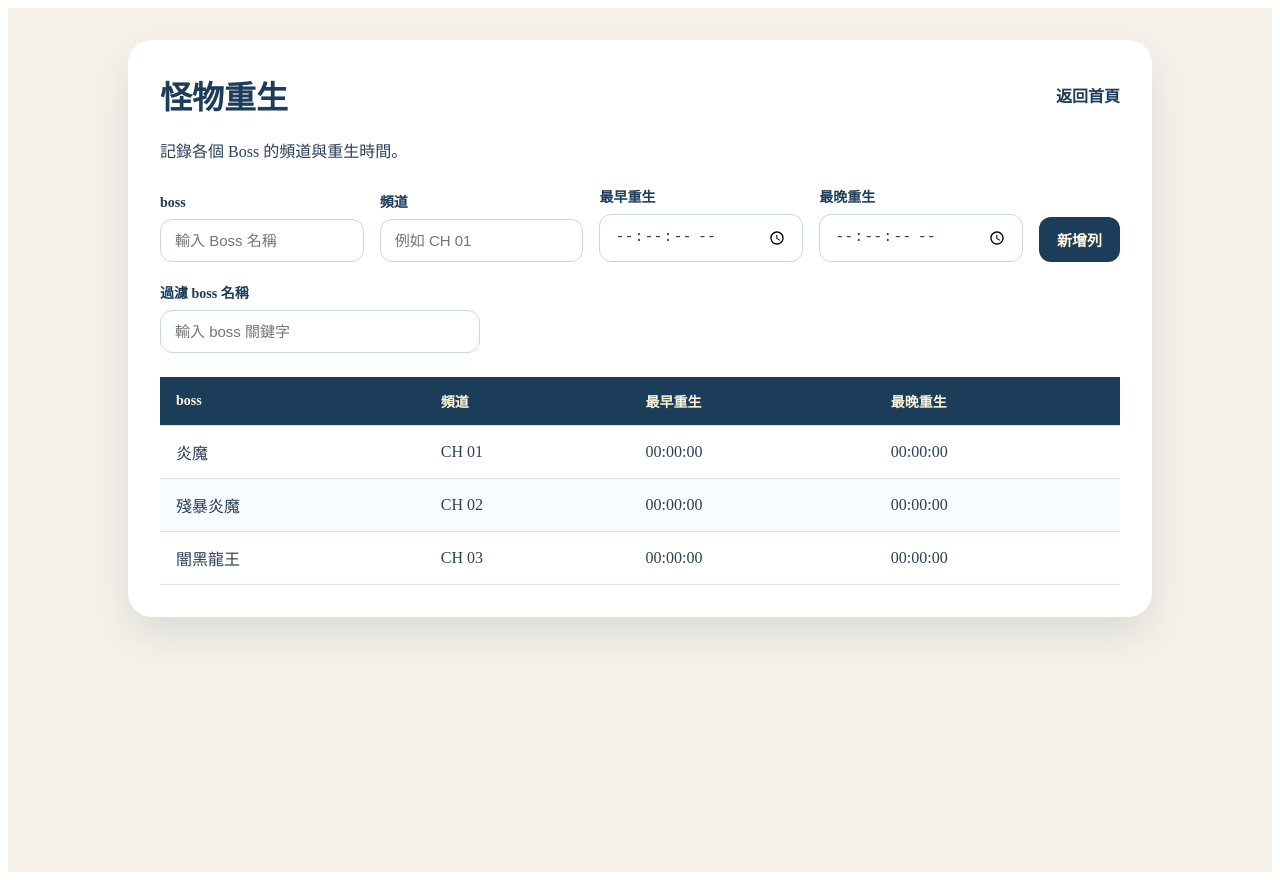
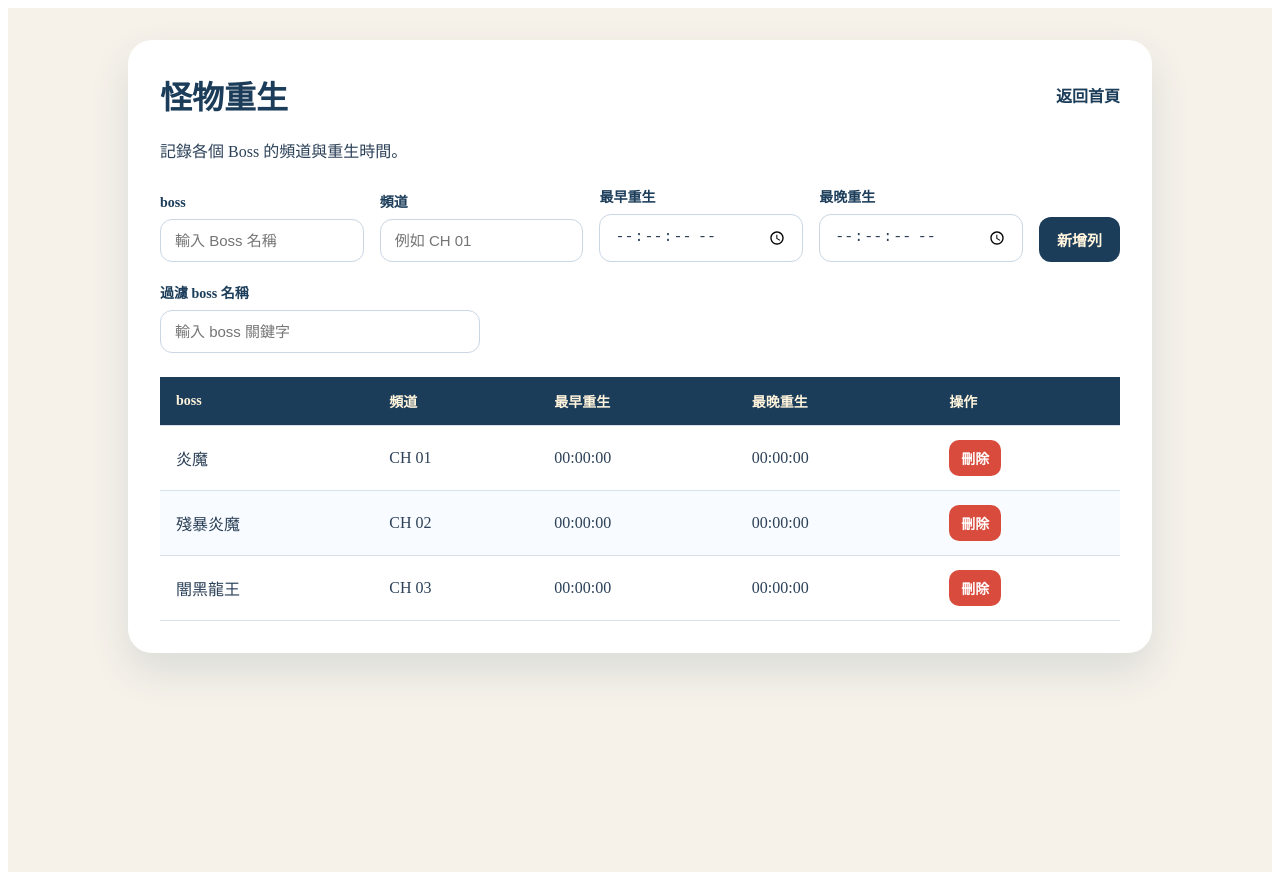
Before and after one commit to solak147/mapleSearch, a Nuxt app: page /bossBirth in a window 1280 px wide. Built offline with nearby package versions, Linux system fonts and the light colour scheme; no server answers.

Commit message:
firebase add

```diff
--- a/app/app.vue
+++ b/app/app.vue
@@ -1,25 +1,15 @@
 <script setup lang="ts">
-import { initializeApp, getApps } from "firebase/app";
 import { getAnalytics, isSupported } from "firebase/analytics";
 import { getMessaging, getToken, onMessage } from "firebase/messaging";
 import { getAuth, onAuthStateChanged } from "firebase/auth";
 import { useAuthStore } from "~/stores/auth";
-
-const firebaseConfig = {
-  apiKey: "AIzaSyD9xCT9U1z6tGRAMEz9kS-glyfaPewEouQ",
-  authDomain: "maplesearch-cee92.firebaseapp.com",
-  projectId: "maplesearch-cee92",
-  storageBucket: "maplesearch-cee92.firebasestorage.app",
-  messagingSenderId: "82569881003",
-  appId: "1:82569881003:web:623e3c08a80b4a15b89eee",
-  measurementId: "G-WSZNYBV1E2",
-};
+import { getFirebaseApp } from "~/utils/firebase";
 
 const { $pwa } = useNuxtApp();
 
 onMounted(async () => {
   if (process.client) {
-    const app = getApps().length ? getApps()[0] : initializeApp(firebaseConfig);
+    const app = getFirebaseApp();
     console.log('app',app) //可以初始化有沒有成功
     if (await isSupported()) {
       getAnalytics(app);
--- a/app/pages/bossBirth/index.vue
+++ b/app/pages/bossBirth/index.vue
@@ -24,8 +24,12 @@
           <span>最晚重生</span>
           <input v-model="newRow.latestRespawn" type="time" step="1">
         </label>
-        <button type="submit" class="add-row-btn">新增列</button>
+        <button type="submit" class="add-row-btn" :disabled="isSaving">
+          {{ isSaving ? "儲存中..." : "新增列" }}
+        </button>
       </form>
+
+      <p v-if="saveError" class="save-error">{{ saveError }}</p>
 
       <div class="filter-bar">
         <label class="field filter-field">
@@ -46,6 +50,7 @@
               <th>頻道</th>
               <th>最早重生</th>
               <th>最晚重生</th>
+              <th>操作</th>
             </tr>
           </thead>
           <tbody>
@@ -54,6 +59,15 @@
               <td>{{ row.channel }}</td>
               <td>{{ formatCountdown(row.earliestRespawnSeconds) }}</td>
               <td>{{ formatCountdown(row.latestRespawnSeconds) }}</td>
+              <td>
+                <button
+                  type="button"
+                  class="delete-row-btn"
+                  @click="deleteRow(row)"
+                >
+                  刪除
+                </button>
+              </td>
             </tr>
           </tbody>
         </table>
@@ -63,7 +77,10 @@
 </template>
 
 <script setup>
+import { addDoc, collection, serverTimestamp } from "firebase/firestore";
 import { computed, onBeforeUnmount, onMounted, reactive, ref } from "vue";
+import { useAuthStore } from "~/stores/auth";
+import { getFirebaseDb } from "~/utils/firebase";
 
 const parseTimeToSeconds = (timeText) => {
   if (!timeText) return 0;
@@ -106,6 +123,9 @@ const newRow = reactive({
   latestRespawn: "",
 });
 const bossFilter = ref("");
+const saveError = ref("");
+const isSaving = ref(false);
+const authStore = useAuthStore();
 
 let countdownTimer = null;
 
@@ -131,7 +151,7 @@ const tickCountdown = () => {
   });
 };
 
-const addRow = () => {
+const addRow = async () => {
   const boss = newRow.boss.trim();
   const channel = newRow.channel.trim();
   const earliestRespawn = newRow.earliestRespawn.trim();
@@ -139,12 +159,46 @@ const addRow = () => {
 
   if (!boss || !channel || !earliestRespawn || !latestRespawn) return;
 
-  bossRows.value.push(createBossRow(boss, channel, earliestRespawn, latestRespawn));
+  if (!authStore.isLoggedIn) {
+    saveError.value = "請先登入，再新增 boss 資料。";
+    return;
+  }
 
-  newRow.boss = "";
-  newRow.channel = "";
-  newRow.earliestRespawn = "";
-  newRow.latestRespawn = "";
+  saveError.value = "";
+  isSaving.value = true;
+
+  try {
+    const db = getFirebaseDb();
+
+    await addDoc(collection(db, "bossBirthRows"), {
+      boss,
+      channel,
+      earliestRespawn,
+      latestRespawn,
+      createdAt: serverTimestamp(),
+      createdByUid: authStore.user?.uid || null,
+      createdByName: authStore.user?.displayName || null,
+    });
+
+    bossRows.value.push(createBossRow(boss, channel, earliestRespawn, latestRespawn));
+
+    newRow.boss = "";
+    newRow.channel = "";
+    newRow.earliestRespawn = "";
+    newRow.latestRespawn = "";
+  } catch (error) {
+    console.error("新增 boss 資料失敗:", error);
+    saveError.value =
+      error?.code === "permission-denied"
+        ? "Firebase 權限不足，請檢查 Firestore rules 是否允許已登入使用者寫入 bossBirthRows。"
+        : "寫入 Firebase 失敗，請稍後再試。";
+  } finally {
+    isSaving.value = false;
+  }
+};
+
+const deleteRow = (targetRow) => {
+  bossRows.value = bossRows.value.filter((row) => row !== targetRow);
 };
 
 onMounted(() => {
@@ -234,6 +288,29 @@ h1 {
   cursor: pointer;
 }
 
+.add-row-btn:disabled {
+  opacity: 0.7;
+  cursor: wait;
+}
+
+.save-error {
+  margin: 12px 0 0;
+  color: #d94c3d;
+  font-size: 14px;
+  font-weight: 600;
+}
+
+.delete-row-btn {
+  border: none;
+  border-radius: 10px;
+  padding: 8px 12px;
+  background: #d94c3d;
+  color: #ffffff;
+  font-size: 14px;
+  font-weight: 700;
+  cursor: pointer;
+}
+
 .filter-bar {
   margin-top: 20px;
 }
--- /dev/null
+++ b/app/utils/firebase.ts
@@ -0,0 +1,17 @@
+import { getApps, initializeApp } from "firebase/app";
+import { getFirestore } from "firebase/firestore";
+
+const firebaseConfig = {
+  apiKey: "AIzaSyD9xCT9U1z6tGRAMEz9kS-glyfaPewEouQ",
+  authDomain: "maplesearch-cee92.firebaseapp.com",
+  projectId: "maplesearch-cee92",
+  storageBucket: "maplesearch-cee92.firebasestorage.app",
+  messagingSenderId: "82569881003",
+  appId: "1:82569881003:web:623e3c08a80b4a15b89eee",
+  measurementId: "G-WSZNYBV1E2",
+};
+
+export const getFirebaseApp = () =>
+  getApps().length ? getApps()[0] : initializeApp(firebaseConfig);
+
+export const getFirebaseDb = () => getFirestore(getFirebaseApp());
```
